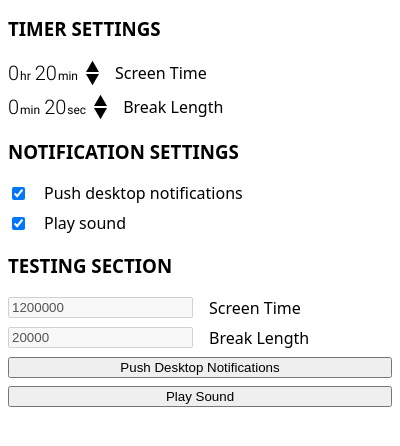
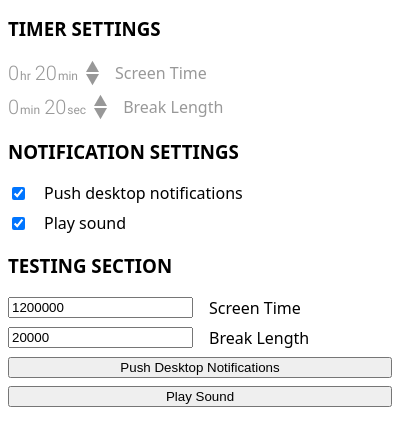
Before and after one commit to leo3friedman/eye-saver, a browser extension: page eyeSaver/popup.html in a window 400 px wide. Both pictures are taken after a click on the button "Start". Shown: the part 238-684 px from the top of the page. Drawn offline with Linux system fonts and the light colour scheme.

Commit message:
disable inputs while running

```diff
--- a/eyeSaver/popup.html
+++ b/eyeSaver/popup.html
@@ -68,7 +68,7 @@
     </section>
     <section>
       <h3>TIMER SETTINGS</h3>
-      <div class="settings-subsection__content">
+      <div class="settings-subsection__content timer-settings">
         <div class="settings-subsection__field">
           <div id="timer-duration-input" class="duration-input">
             <div class="duration-input-text">
--- a/eyeSaver/popup.js
+++ b/eyeSaver/popup.js
@@ -53,17 +53,19 @@ const main = async () => {
   startButton.onclick = () => {
     timer.start()
     eyeSaver.startExtension()
-    disableDurationInputs(inputsArr)
+    disableDurationInputs()
   }
 
   cancelButton.onclick = () => {
     timer.cancel()
     eyeSaver.stopExtension()
-    enableDurationInputs(inputsArr)
+    enableDurationInputs()
   }
 
   setTimerDurationInputText(timerDuration)
   setRestDurationInputText(restDuration)
+
+  running ? disableDurationInputs() : enableDurationInputs()
 
   document.querySelector('.timer-duration-increment-up').onclick = async () => {
     const defaults = enums.timerInputDefaults
@@ -176,8 +178,6 @@ const main = async () => {
     timer.setRestDuration(event.target.value)
   }
 
-  running ? disableDurationInputs(inputsArr) : enableDurationInputs(inputsArr)
-
   document.querySelector('.send-desktop-notification-button').onclick = () => {
     eyeSaver.pushDesktopNotification()
   }
@@ -187,12 +187,19 @@ const main = async () => {
   }
 }
 
-const disableDurationInputs = (inputs) => {
-  inputs.forEach((input) => input.setAttribute('disabled', ''))
+const disableDurationInputs = () => {
+  const container = document.querySelector(
+    '.settings-subsection__content.timer-settings'
+  )
+  container.style.pointerEvents = 'none'
+  container.style.opacity = '.4'
 }
-
-const enableDurationInputs = (inputs) => {
-  inputs.forEach((input) => input.removeAttribute('disabled'))
+const enableDurationInputs = () => {
+  const container = document.querySelector(
+    '.settings-subsection__content.timer-settings'
+  )
+  container.style.pointerEvents = 'auto'
+  container.style.opacity = '1'
 }
 
 const setTimerDurationInputText = (time) => {
```
